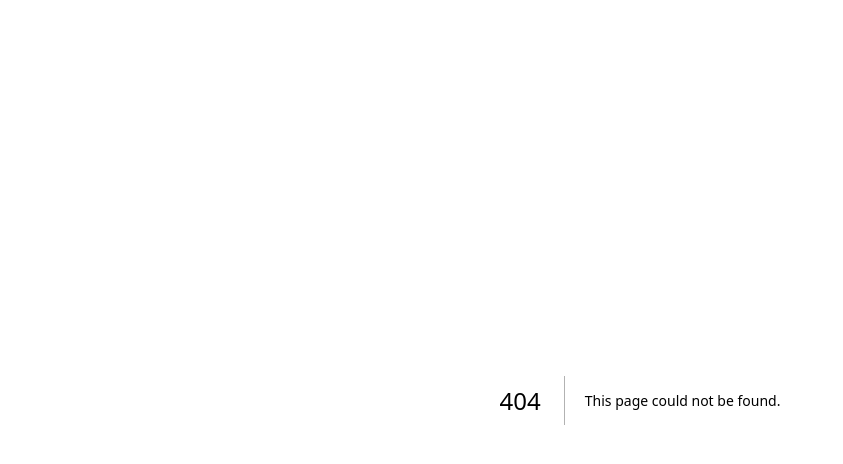
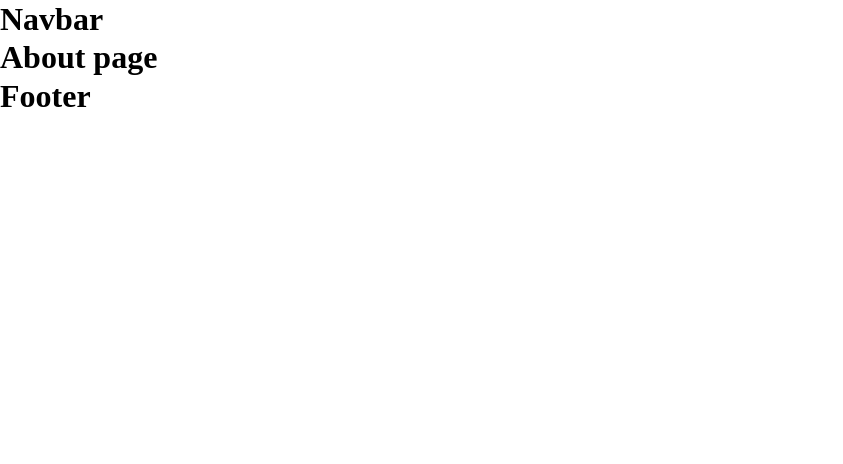
Before and after one commit to PontusLindblom/sylleinvest-website, a Next.js app: page /about in a window 1280 px wide. Before the commit this address had no page. Shown: the top 464 px of the page, without its empty margins (0-843 px from the left). Built offline with nearby package versions, Linux system fonts and the light colour scheme.

Commit message:
Create a folder structure with placeholder files

```diff
--- /dev/null
+++ b/src/app/about/page.module.css
@@ -0,0 +1 @@
+/* Code will be added here */
--- /dev/null
+++ b/src/app/about/page.tsx
@@ -0,0 +1,5 @@
+export default function About() {
+  return(
+    <h1>About page</h1>
+  )
+}
--- /dev/null
+++ b/src/app/contact/page.module.css
@@ -0,0 +1 @@
+/* Code will be added here */
--- /dev/null
+++ b/src/app/contact/page.tsx
@@ -0,0 +1,5 @@
+export default function Contact() {
+  return(
+    <h1>Contact page</h1>
+  )
+}
--- a/src/app/layout.tsx
+++ b/src/app/layout.tsx
@@ -1,4 +1,6 @@
 import './globals.css'
+import Navbar from "@/components/Navbar";
+import Footer from "@/components/Footer";
 
 export const metadata = {
   title: 'Create Next App',
@@ -13,7 +15,9 @@ export default function RootLayout({
   return (
     <html lang="en">
       <body>
+        <Navbar/>
         {children}
+        <Footer/>
       </body>
     </html>
   )
--- /dev/null
+++ b/src/app/resources/page.module.css
@@ -0,0 +1 @@
+/* Code will be added here */
--- /dev/null
+++ b/src/app/resources/page.tsx
@@ -0,0 +1,5 @@
+export default function Resources() {
+  return(
+    <h1>Resources page</h1>
+  )
+}
--- /dev/null
+++ b/src/components/Footer.tsx
@@ -0,0 +1,7 @@
+const Footer = () => {
+  return(
+    <h1>Footer</h1>
+  )
+}
+
+export default Footer
--- /dev/null
+++ b/src/components/Navbar.tsx
@@ -0,0 +1,7 @@
+const Navbar = () => {
+  return(
+    <h1>Navbar</h1>
+  )
+}
+
+export default Navbar
```
